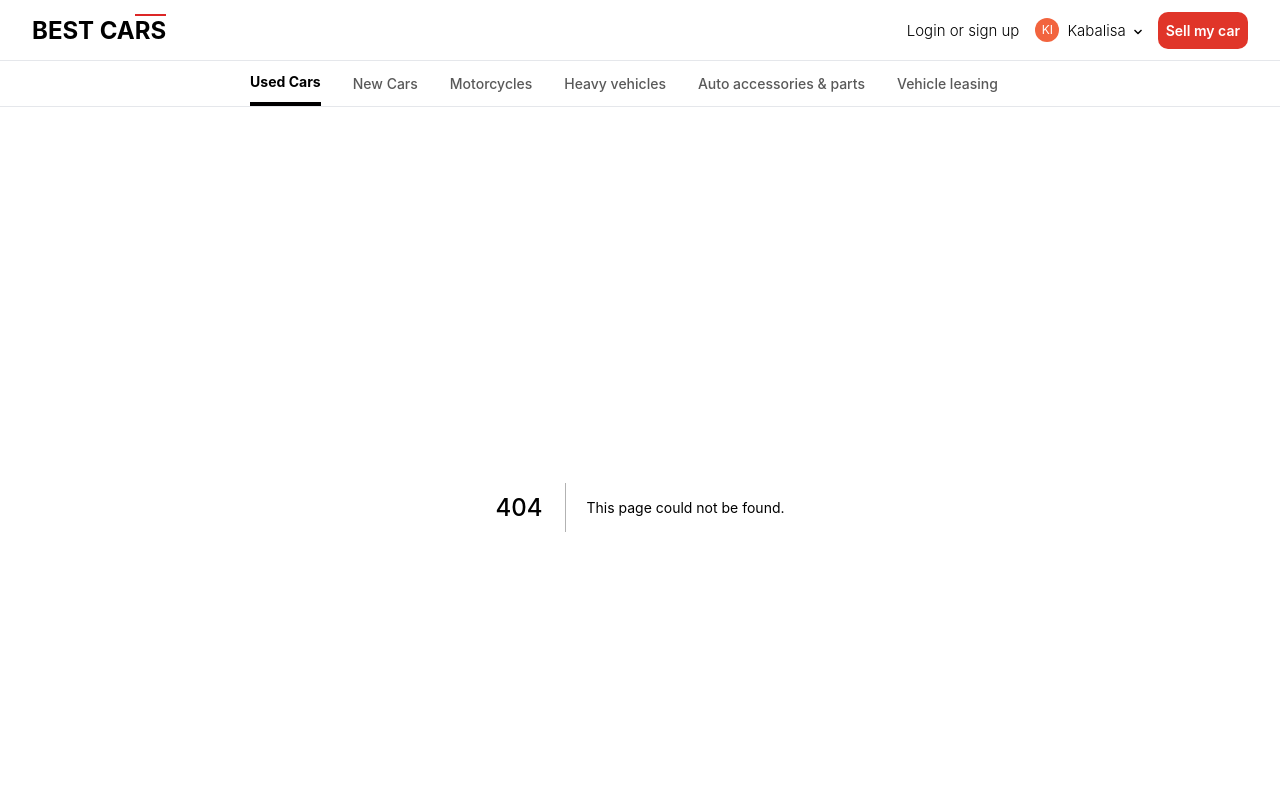
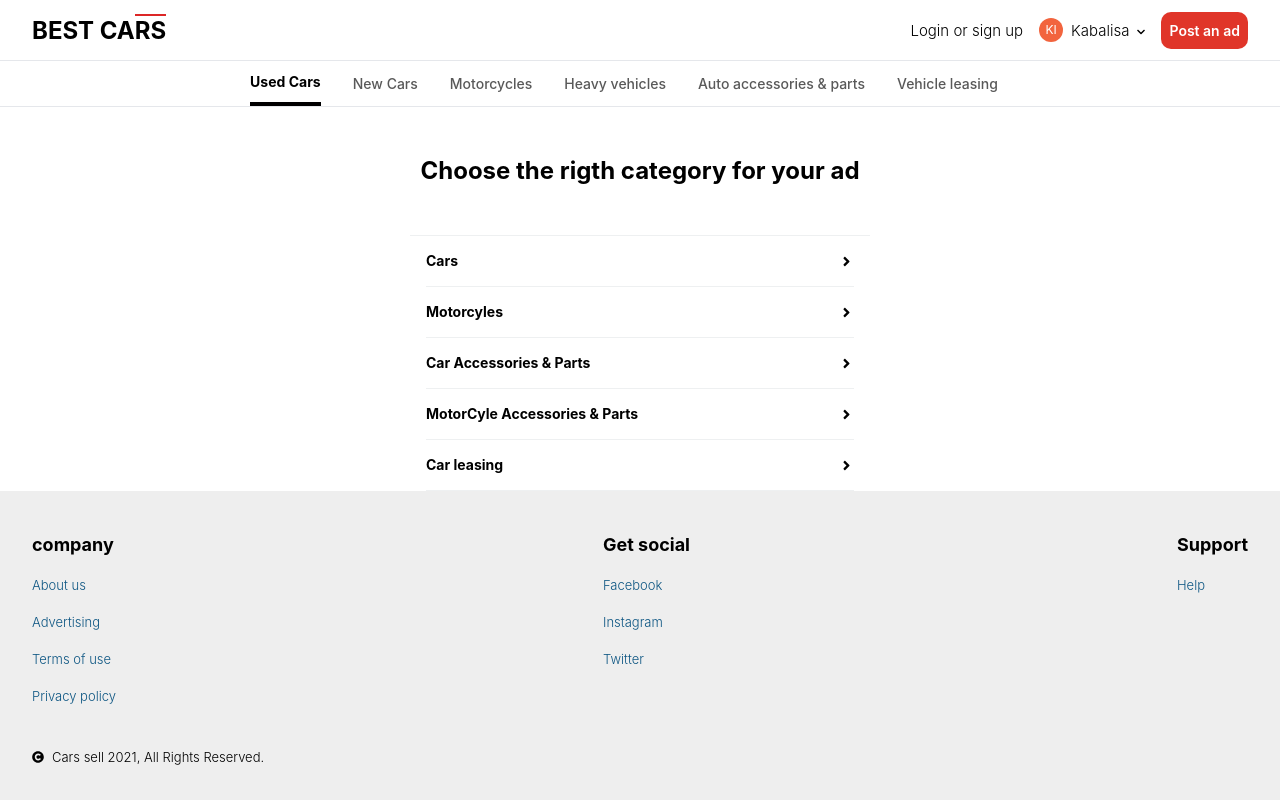
Before and after one commit to Kabalisa/car-sales-frontend, a Next.js app: page /post-an-ad in a window 1280 px wide. Before the commit this address had no page. Shown: the top 800 px of the page. Built offline with nearby package versions, Linux system fonts and the light colour scheme.

Commit message:
post an ad component

```diff
--- a/components/common/footer/index.jsx
+++ b/components/common/footer/index.jsx
@@ -4,13 +4,7 @@ import { DesktopFooter } from "./desktopFooter";
 
 const Footer = ({ layout }) => {
   return (
-    <footer
-      className={`${styles.footer} ${
-        layout === "secondType" || layout === "thirdType"
-          ? styles.footerHidden
-          : ""
-      }`}
-    >
+    <footer className={`${styles.footer} ${layout ? styles.footerHidden : ""}`}>
       <MobileFooter />
       <DesktopFooter />
     </footer>
--- a/components/common/footer/mobileFooter.jsx
+++ b/components/common/footer/mobileFooter.jsx
@@ -23,7 +23,7 @@ const MobileFooter = () => {
           <span className={styles.linkTitle}>Search</span>
         </a>
       </Link>
-      <Link href="/">
+      <Link href="/post-an-ad">
         <a className={styles.link}>
           <FontAwesomeIcon
             icon={faPlusCircle}
--- a/components/common/header/index.jsx
+++ b/components/common/header/index.jsx
@@ -15,7 +15,11 @@ const Header = ({ layout, modalOpen, actions }) => {
 
   return (
     <nav className={styles.headerContainer}>
-      <div className={layout ? styles.goBackContainer : "hidden"}>
+      <div
+        className={`${layout ? styles.goBackContainer : "hidden"} ${
+          layout === "secondType" || layout === "thirdType" ? "absolute" : ""
+        }`}
+      >
         <div className={styles.goBack} onClick={() => router.back()}>
           <FontAwesomeIcon
             icon={faLongArrowAltLeft}
@@ -25,7 +29,9 @@ const Header = ({ layout, modalOpen, actions }) => {
       </div>
       <div
         className={`${styles.header} ${
-          layout === "secondType" ? styles.headerHidden : ""
+          layout === "secondType" || layout === "fourthType"
+            ? styles.headerHidden
+            : ""
         }`}
       >
         <h1 className={styles.title}>
@@ -78,8 +84,11 @@ const Header = ({ layout, modalOpen, actions }) => {
               </ul>
             </div>
           </div>
-          <button className="hidden md:block self-center p-2 red-button">
-            Sell my car
+          <button
+            className="hidden md:block self-center p-2 red-button"
+            onClick={() => router.push("/post-an-ad")}
+          >
+            Post an ad
           </button>
         </div>
       </div>
--- a/components/common/header/styles/header.module.scss
+++ b/components/common/header/styles/header.module.scss
@@ -2,9 +2,13 @@
   @apply md:border-b;
 
   .goBackContainer {
-    @apply container flex items-center md:hidden absolute;
+    @apply container flex items-center md:hidden;
     z-index: 20;
     height: 40px;
+
+    @screen xs {
+      max-width: 100%;
+    }
 
     .goBack {
       @apply bg-white flex justify-center cursor-pointer;
--- a/components/index.js
+++ b/components/index.js
@@ -4,3 +4,4 @@ export * from "./carList";
 export * from "./carDetails";
 export * from "./Login/mobileLogin";
 export * from "./Login/desktopLogin";
+export * from "./postAnAd";
--- /dev/null
+++ b/components/postAnAd/index.jsx
@@ -0,0 +1,41 @@
+import Link from "next/link";
+import { FontAwesomeIcon } from "@fortawesome/react-fontawesome";
+import { faAngleRight } from "@fortawesome/free-solid-svg-icons";
+import styles from "./styles/postAnAd.module.scss";
+
+const PostAnAdComponent = () => {
+  const categories = [
+    "Cars",
+    "Motorcyles",
+    "Car Accessories & Parts",
+    "MotorCyle Accessories & Parts",
+    "Car leasing",
+  ];
+
+  return (
+    <main className="flex">
+      <section className={styles.container}>
+        <h1 className={styles.title}>Choose the rigth category for your ad</h1>
+        <ul className="flex flex-col px-4 border-t border-gray-230 ">
+          {categories.map((item, index) => {
+            return (
+              <li className="py-4 border-b border-gray-230" key={index}>
+                <Link href="/cars/used-cars">
+                  <a className={styles.category}>
+                    <span className={styles.category__title}>{item}</span>
+                    <FontAwesomeIcon
+                      icon={faAngleRight}
+                      className={styles.category__icon}
+                    />
+                  </a>
+                </Link>
+              </li>
+            );
+          })}
+        </ul>
+      </section>
+    </main>
+  );
+};
+
+export { PostAnAdComponent };
--- /dev/null
+++ b/components/postAnAd/styles/postAnAd.module.scss
@@ -0,0 +1,30 @@
+.container {
+  @screen md {
+    max-width: 460px;
+    width: 100%;
+    margin: 0 auto;
+  }
+
+  .title {
+    @apply font-bold text-center my-12;
+    font-size: 24px;
+    line-height: 32px;
+  }
+
+  .category {
+    @apply w-full flex justify-between;
+
+    .category__title {
+      @apply font-bold;
+      font-style: normal;
+      font-size: 14px;
+      line-height: 18px;
+    }
+
+    .category__icon {
+      @apply self-center;
+      width: 15px;
+      height: 15px;
+    }
+  }
+}
--- /dev/null
+++ b/pages/post-an-ad/index.jsx
@@ -0,0 +1,21 @@
+import Head from "next/head";
+import { PostAnAdComponent } from "../../components";
+
+const PostAnAd = () => {
+  return (
+    <>
+      <Head>
+        <title>Post An Ad | Best Cars</title>
+        <link rel="icon" href="/favicon.ico" />
+      </Head>
+
+      <PostAnAdComponent />
+    </>
+  );
+};
+
+PostAnAd.getInitialProps = () => {
+  return { layout: "fourthType" };
+};
+
+export default PostAnAd;
```
Also changed, not shown: pages/post-an-ad/[category]/index.jsx (added).
